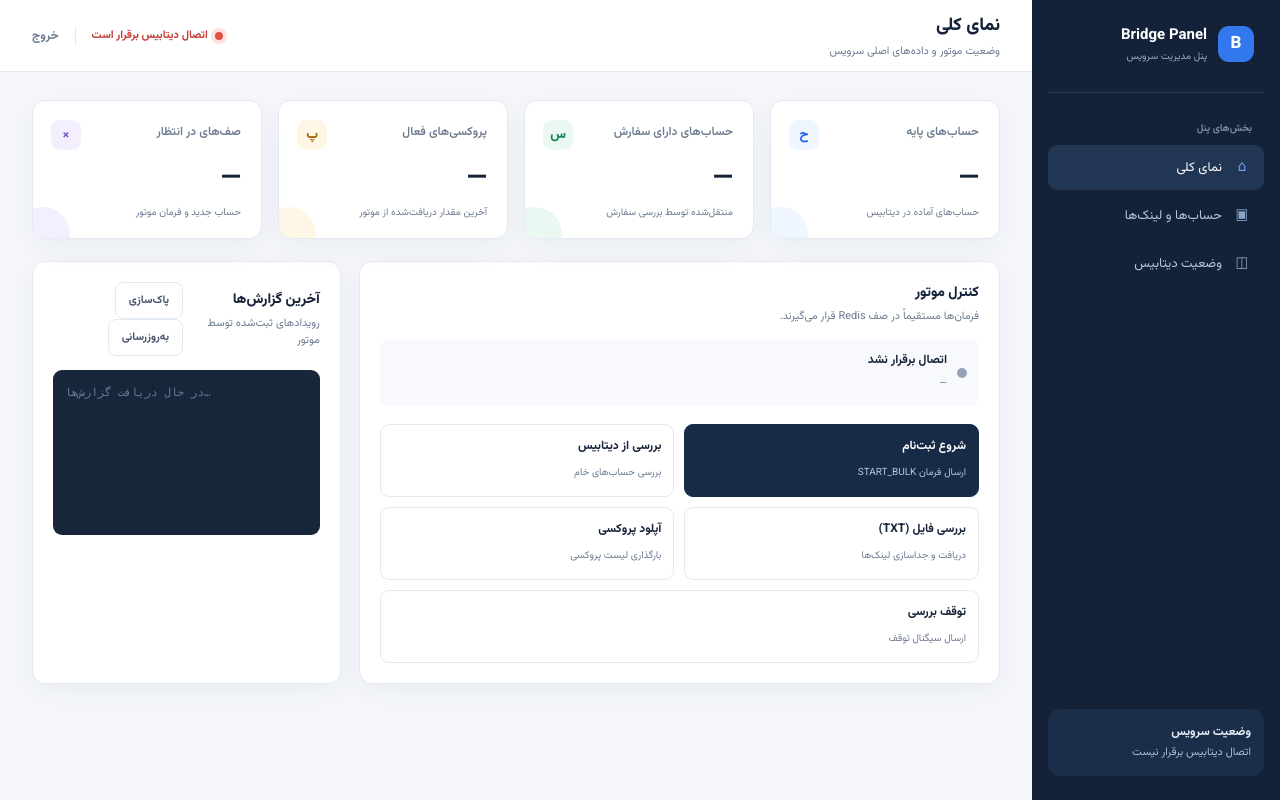
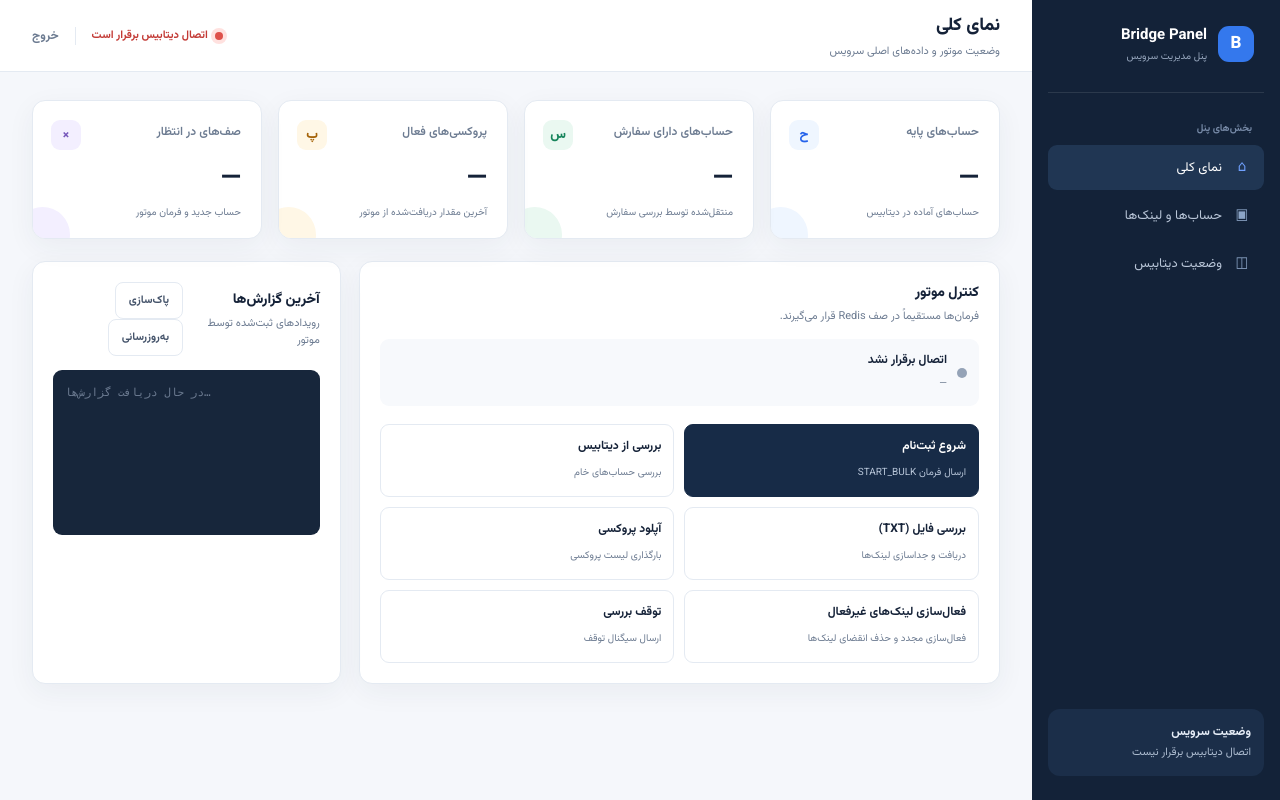
Before and after one commit to Ernull/Dg, a Flask app: page / in a window 1280 px wide. Run offline with Flask 3, Linux system fonts and the light colour scheme; the visitor is signed in with stand-in values (Sample User, id 1).

Commit message:
Add success button style and update toolbar layout

```diff
--- a/templates/index.html
+++ b/templates/index.html
@@ -65,6 +65,7 @@
     .section-note { font-size: 11px; color: var(--muted); margin: 4px 0 0; }
     .btn { border: 1px solid transparent; border-radius: 8px; padding: 9px 13px; font-size: 11px; font-weight: 700; }
     .btn-primary { color: white; background: var(--blue); } .btn-primary:hover { background: #1d4ed8; }
+    .btn-success { color: white; background: var(--green); } .btn-success:hover { background: #126b49; }
     .btn-light { color: #44536a; background: #fff; border-color: var(--line); } .btn-light:hover { background: #f5f8fc; }
     .btn-danger { color: var(--red); background: var(--red-soft); border-color: #ffd5d2; }
     .btn-danger:hover { background: #ffe4e1; }
@@ -90,7 +91,7 @@
     .tabs { display: flex; gap: 4px; background: #f0f3f8; border-radius: 8px; padding: 3px; }
     .tab { border: 0; background: transparent; color: var(--muted); font-size: 11px; font-weight: 700; border-radius: 6px; padding: 8px 12px; }
     .tab.active { color: var(--ink); background: #fff; box-shadow: 0 1px 4px rgba(20,32,51,.08); }
-    .toolbar-tools { display: flex; align-items: center; gap: 8px; }
+    .toolbar-tools { display: flex; align-items: center; gap: 8px; flex-wrap: wrap; }
     .search { width: 215px; border: 1px solid var(--line); border-radius: 8px; padding: 9px 11px; outline: 0; font-size: 11px; }
     .search:focus { border-color: #8db2f8; box-shadow: 0 0 0 3px #e8f0ff; }
     .table-wrap { overflow-x: auto; } table { width: 100%; border-collapse: collapse; min-width: 820px; }
@@ -170,7 +171,8 @@
                 <button class="engine-action" onclick="openChecker()"><strong>بررسی از دیتابیس</strong><span>بررسی حساب‌های خام</span></button>
                 <button class="engine-action" onclick="openFileChecker()"><strong>بررسی فایل (TXT)</strong><span>دریافت و جداسازی لینک‌ها</span></button>
                 <button class="engine-action" onclick="openProxyUpload()"><strong>آپلود پروکسی</strong><span id="proxy-count-label">بارگذاری لیست پروکسی</span></button>
-                <button class="engine-action" onclick="stopChecker()" style="grid-column:1/-1"><strong>توقف بررسی</strong><span>ارسال سیگنال توقف</span></button>
+                <button class="engine-action" onclick="activateInactiveLinks()"><strong>فعال‌سازی لینک‌های غیرفعال</strong><span>فعال‌سازی مجدد و حذف انقضای لینک‌ها</span></button>
+                <button class="engine-action" onclick="stopChecker()"><strong>توقف بررسی</strong><span>ارسال سیگنال توقف</span></button>
               </div>
             </section>
             <section class="card log-card"><div class="section-head"><div><h2 class="section-title">آخرین گزارش‌ها</h2><p class="section-note">رویدادهای ثبت‌شده توسط موتور</p></div><div><button class="btn btn-light" onclick="clearLogs()" style="margin-left:5px">پاک‌سازی</button><button class="btn btn-light" onclick="loadLogs()">به‌روزرسانی</button></div></div><div class="logs" id="logs"><div class="muted">در حال دریافت گزارش‌ها…</div></div></section>
@@ -180,7 +182,7 @@
         <section id="view-accounts" class="view">
           <div class="section-head"><div><h2 class="section-title">حساب‌ها و لینک‌های ورود</h2><p class="section-note">جست‌‌وجو، کپی، خروجی‌گیری و مدیریت وضعیت لینک هر حساب</p></div><div><button class="btn btn-light" onclick="downloadExport('csv')">خروجی CSV</button> <button class="btn btn-primary" onclick="downloadExport('json')">خروجی JSON</button></div></div>
           <section class="card">
-            <div class="toolbar"><div class="tabs"><button class="tab active" id="tab-normal" onclick="switchAccounts('normal')">حساب‌های پایه</button><button class="tab" id="tab-ordered" onclick="switchAccounts('ordered')">دارای سفارش</button></div><div class="toolbar-tools"><input id="account-search" class="search" placeholder="جست‌وجوی شماره یا نام…" oninput="debouncedAccounts()"><button class="btn btn-light" onclick="copyAllLinks()">کپی لینک‌ها</button></div></div>
+            <div class="toolbar"><div class="tabs"><button class="tab active" id="tab-normal" onclick="switchAccounts('normal')">حساب‌های پایه</button><button class="tab" id="tab-ordered" onclick="switchAccounts('ordered')">دارای سفارش</button></div><div class="toolbar-tools"><input id="account-search" class="search" placeholder="جست‌وجوی شماره یا نام…" oninput="debouncedAccounts()"><button class="btn btn-success" onclick="activateInactiveLinks()">فعال‌سازی لینک‌های غیرفعال</button><button class="btn btn-light" onclick="copyAllLinks()">کپی لینک‌ها</button></div></div>
             <div class="table-wrap"><table><thead><tr><th>#</th><th>شماره</th><th>نام</th><th>تاریخ ثبت</th><th>وضعیت لینک</th><th>لینک ورود</th><th>عملیات</th></tr></thead><tbody id="accounts-body"></tbody></table></div>
             <div class="table-foot"><span id="accounts-count">—</span><span id="accounts-updated">—</span></div>
           </section>
@@ -391,13 +393,41 @@
     function renderAccounts() {
       $('accounts-count').textContent = `${accounts.length.toLocaleString('fa-IR')} حساب`;
       $('accounts-updated').textContent = `آخرین به‌روزرسانی: ${new Date().toLocaleTimeString('fa-IR', {hour:'2-digit',minute:'2-digit'})}`;
-      $('accounts-body').innerHTML = accounts.length ? accounts.map(row => `<tr><td class="row-index">${row.index}</td><td class="phone">${escapeHtml(row.phone)}</td><td class="name">${escapeHtml(row.name || '—')}</td><td class="muted">${escapeHtml(row.created_at || '—')}</td><td><span class="pill ${row.link_active ? 'pill-green' : 'pill-gray'}">${row.link_active ? 'فعال' : 'باطل‌شده'}</span></td><td>${linkCell(row)}</td><td><button class="more-btn" onclick="openRowActions('${encodeURIComponent(row.phone)}')">مدیریت</button></td></tr>`).join('') : '<tr><td class="empty" colspan="7">حسابی با این مشخصات پیدا نشد.</td></tr>';
+      $('accounts-body').innerHTML = accounts.length ? accounts.map(row => `<tr><td class="row-index">${row.index}</td><td class="phone">${escapeHtml(row.phone)}</td><td class="name">${escapeHtml(row.name || '—')}</td><td class="muted">${escapeHtml(row.created_at || '—')}</td><td><span class="pill ${row.link_active ? 'pill-green' : 'pill-gray'}">${row.link_active ? 'فعال' : 'غیرفعال'}</span></td><td>${linkCell(row)}</td><td><button class="more-btn" onclick="openRowActions('${encodeURIComponent(row.phone)}', ${row.link_active ? 'true' : 'false'})">مدیریت</button></td></tr>`).join('') : '<tr><td class="empty" colspan="7">حسابی با این مشخصات پیدا نشد.</td></tr>';
     }
     async function loadAccounts() { try { const q = encodeURIComponent($('account-search').value || ''); const data = await api(`/api/accounts/${accountType}?q=${q}`); accounts = data.data; renderAccounts(); } catch (error) { toast(error.message, true); } }
     async function copyLink(value) { try { await navigator.clipboard.writeText(decodeURIComponent(value)); toast('لینک کپی شد.'); } catch (error) { toast('کپی لینک انجام نشد.', true); } }
     async function copyAllLinks() { if (!accounts.length) return toast('لینکی برای کپی وجود ندارد.', true); try { await navigator.clipboard.writeText(accounts.map(row => row.link).join('\n')); toast(`${accounts.length.toLocaleString('fa-IR')} لینک کپی شد.`); } catch (error) { toast('کپی لینک‌ها انجام نشد.', true); } }
-    function openRowActions(phone) { const decoded = decodeURIComponent(phone); $('confirm-title').textContent = 'مدیریت حساب'; $('confirm-text').textContent = `می‌توانید لینک ورود حساب ${decoded} را باطل کنید یا کل رکورد حساب را حذف کنید.`; $('confirm-action').textContent = 'ابطال لینک'; $('confirm-action').onclick = () => revokeLink(decoded);$('delete-action').onclick = () => deleteAccount(decoded); openModal('confirm-modal'); }
-    async function revokeLink(phone) { closeModal('confirm-modal'); try { const data = await api('/api/action/revoke_link', {method:'POST', headers:{'Content-Type':'application/json'}, body:JSON.stringify({phone})}); toast(data.message); loadAccounts(); } catch (error) { toast(error.message, true); } }
+    function openRowActions(phone, isActive = true) {
+      const decoded = decodeURIComponent(phone);
+      $('confirm-title').textContent = 'مدیریت حساب';
+      if (isActive) {
+        $('confirm-text').textContent = `می‌توانید لینک ورود حساب ${decoded} را غیرفعال (باطل) کنید یا کل رکورد حساب را حذف کنید.`;
+        $('confirm-action').textContent = 'ابطال لینک';
+        $('confirm-action').className = 'btn btn-primary';
+        $('confirm-action').onclick = () => revokeLink(decoded);
+      } else {
+        $('confirm-text').textContent = `لینک ورود حساب ${decoded} غیرفعال است. می‌توانید آن را مجدداً فعال کنید یا کل رکورد حساب را حذف کنید.`;
+        $('confirm-action').textContent = 'فعال‌سازی لینک';
+        $('confirm-action').className = 'btn btn-success';
+        $('confirm-action').onclick = () => activateSingleLink(decoded);
+      }
+      $('delete-action').onclick = () => deleteAccount(decoded);
+      openModal('confirm-modal');
+    }
+    async function revokeLink(phone) { closeModal('confirm-modal'); try { const data = await api('/api/action/revoke_link', {method:'POST', headers:{'Content-Type':'application/json'}, body:JSON.stringify({phone})}); toast(data.message); loadAccounts(); if (currentView === 'database') loadDatabase(); } catch (error) { toast(error.message, true); } }
+    async function activateSingleLink(phone) { closeModal('confirm-modal'); try { const data = await api('/api/action/activate_link', {method:'POST', headers:{'Content-Type':'application/json'}, body:JSON.stringify({phone})}); toast(data.message); loadAccounts(); if (currentView === 'database') loadDatabase(); } catch (error) { toast(error.message, true); } }
+    async function activateInactiveLinks() {
+      try {
+        const data = await api('/api/action/activate_links', {method:'POST'});
+        toast(data.message);
+        if (currentView === 'accounts') loadAccounts();
+        if (currentView === 'database') loadDatabase();
+        loadStats();
+      } catch (error) {
+        toast(error.message, true);
+      }
+    }
     async function deleteAccount(phone) { if (!window.confirm(`رکورد حساب ${phone} حذف شود؟ این کار نشست لینک را هم حذف می‌کند.`)) return; closeModal('confirm-modal'); try { const data = await api('/api/action/delete_account', {method:'POST', headers:{'Content-Type':'application/json'}, body:JSON.stringify({phone})}); toast(data.message, data.status !== 'ok'); loadAccounts(); loadStats(); loadDatabase(); } catch (error) { toast(error.message, true); } }
     function downloadExport(format) { window.location.href = `/api/export/${accountType}/${format}?q=${encodeURIComponent($('account-search').value || '')}`; }
     async function loadDatabase() { try { const data = await api('/api/database/overview'); if (!data.connected) throw new Error(data.error || 'اتصال Redis برقرار نیست.'); $('session-count').textContent = data.sessions.toLocaleString('fa-IR'); $('db-list').innerHTML = data.items.length ? data.items.map(item => `<div class="db-row"><div><div class="db-label">${escapeHtml(item.label)}</div><div class="db-key">${escapeHtml(item.key)}</div></div><span class="db-count">${item.size.toLocaleString('fa-IR')} مورد</span></div>`).join('') : '<div class="empty">کلیدی برای نمایش وجود ندارد.</div>'; } catch (error) { $('session-count').textContent = '—'; $('db-list').innerHTML = `<div class="empty">${escapeHtml(error.message || 'اطلاعات دیتابیس قابل دریافت نیست.')}</div>`; } }
```
